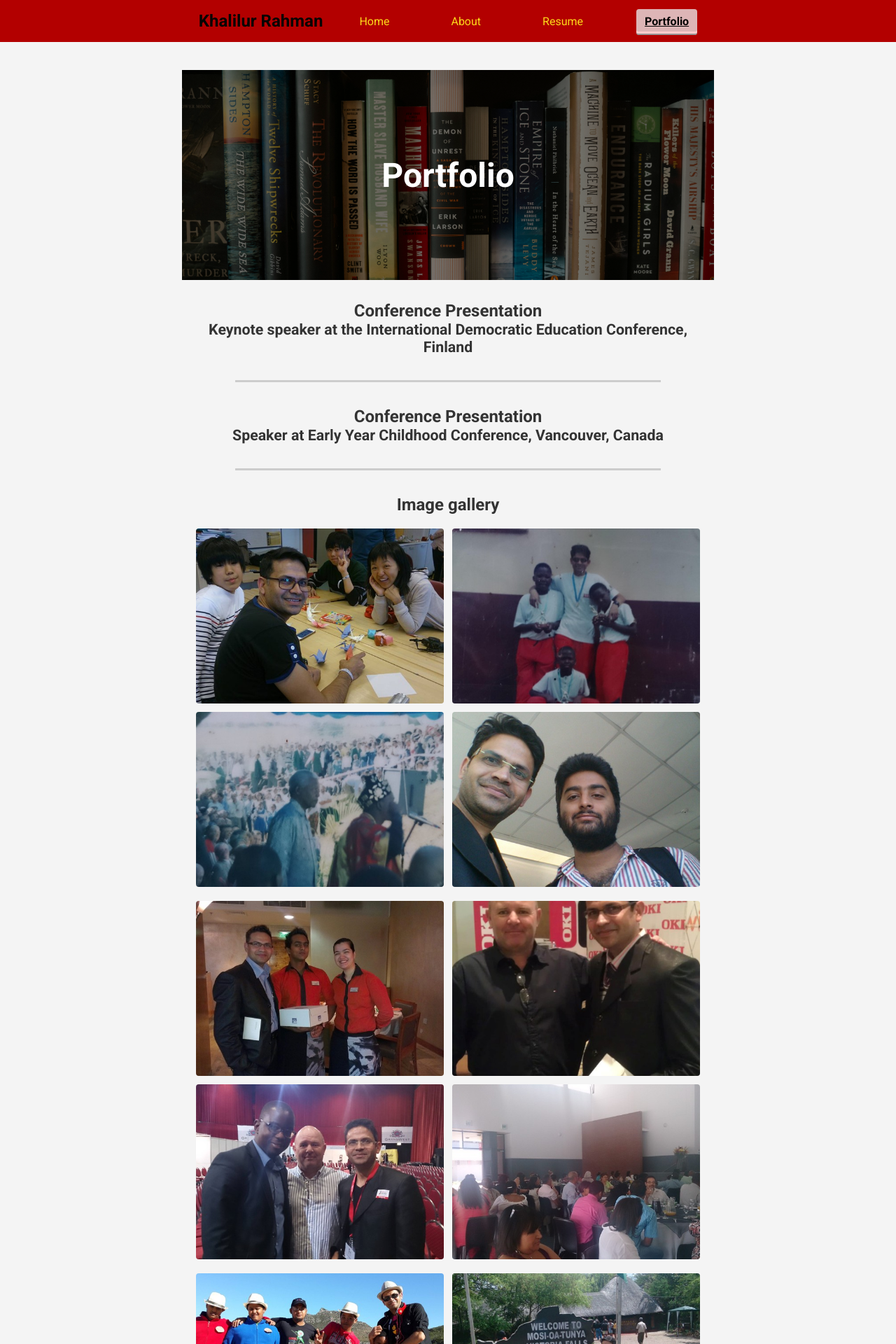
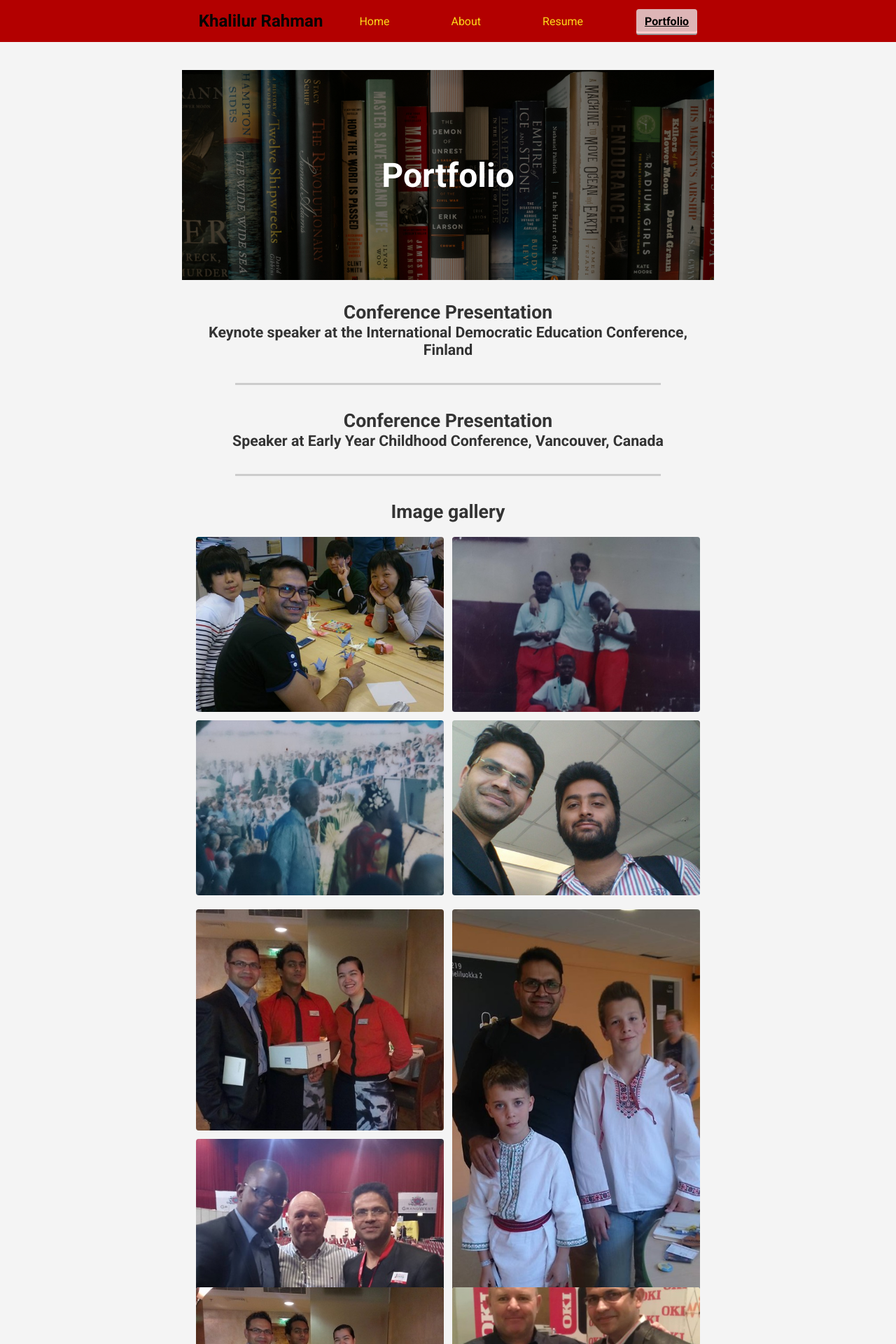
Before and after one commit to KayeSev97/KayeSev97.github.io, a Jekyll site: the page built from portfolio.md, in a window 1280 px wide. Shown: the top 1920 px of the page at 70% size. Built offline with Jekyll 4.4.1, drawn with Linux system fonts in a browser that asks for light colours; some of the changed text lies outside the part shown.

Commit message:
Updated gallery layout and fixed image casing

```diff
--- a/_includes/footer.html
+++ b/_includes/footer.html
@@ -2,8 +2,7 @@
   <div class="footer-container">
     <div class="footer-left">
       <p><strong>Khalil Rahman</strong></p>
-      <p>Phone: +123 456 7890</p>
-      <p>Email: khalil@email.com</p>
+      <p>Email: khalilur0137@gmail.com</p>
     </div>
     <!--<div class="footer-right">
       <a href="https://linkedin.com" target="_blank" class="social-icon linkedin" aria-label="LinkedIn"></a>
--- a/assets/css/style.css
+++ b/assets/css/style.css
@@ -23,11 +23,12 @@
 }
 
 header h1 {
+  font-size: 36pt;
   margin-bottom: 10px;
 }
 
 .home-intro h2 {
-  font-size: 26pt;
+  font-size: 28pt;
 }
 
 .home-intro h3 {
@@ -378,6 +379,38 @@
   background-color: #f9f9f9;
 }
 
+.image-grid-custom {
+  display: grid;
+  grid-template-columns: 1fr 1fr; /* two columns */
+  gap: 12px;
+  margin-top: 20px;
+  height: 520px; /* control total height */
+}
+
+.left-column {
+  display: grid;
+  grid-template-rows: 1fr 1fr; /* two equal rows for stacked images */
+  gap: 12px;
+}
+
+.left-column img,
+.right-column img {
+  width: 100%;
+  height: 100%;
+  object-fit: cover;
+  border-radius: 4px;
+  background-color: #f9f9f9;
+}
+
+.right-column {
+  display: flex;
+  flex-direction: column;
+}
+
+.right-column img {
+  flex: 1; /* take full column height */
+}
+
 
 /* Project Section */
 .project-highlight {
@@ -386,6 +419,14 @@
   align-items: center;
   justify-content: space-between;
   flex-wrap: wrap;
+}
+
+.section h2 {
+  font-size: 20pt;
+}
+
+.section p {
+  font-size: 16pt;
 }
 
 .project-content {
--- a/portfolio.md
+++ b/portfolio.md
@@ -37,6 +37,16 @@
     <img src="/assets/images/gallery4.jpg" alt="gallery4">
   </div>
 
+  <div class="image-grid-custom">
+    <div class="left-column">
+      <img src="/assets/images/gallery5.jpg" alt="gallery5">
+      <img src="/assets/images/gallery7.jpg" alt="gallery7">
+    </div>
+    <div class="right-column">
+      <img src="/assets/images/gallery11.jpg" alt="gallery11">
+    </div>
+  </div>
+
   <div class="image-grid">
     <img src="/assets/images/gallery5.jpg" alt="gallery5">
     <img src="/assets/images/gallery6.jpg" alt="gallery6">
```
